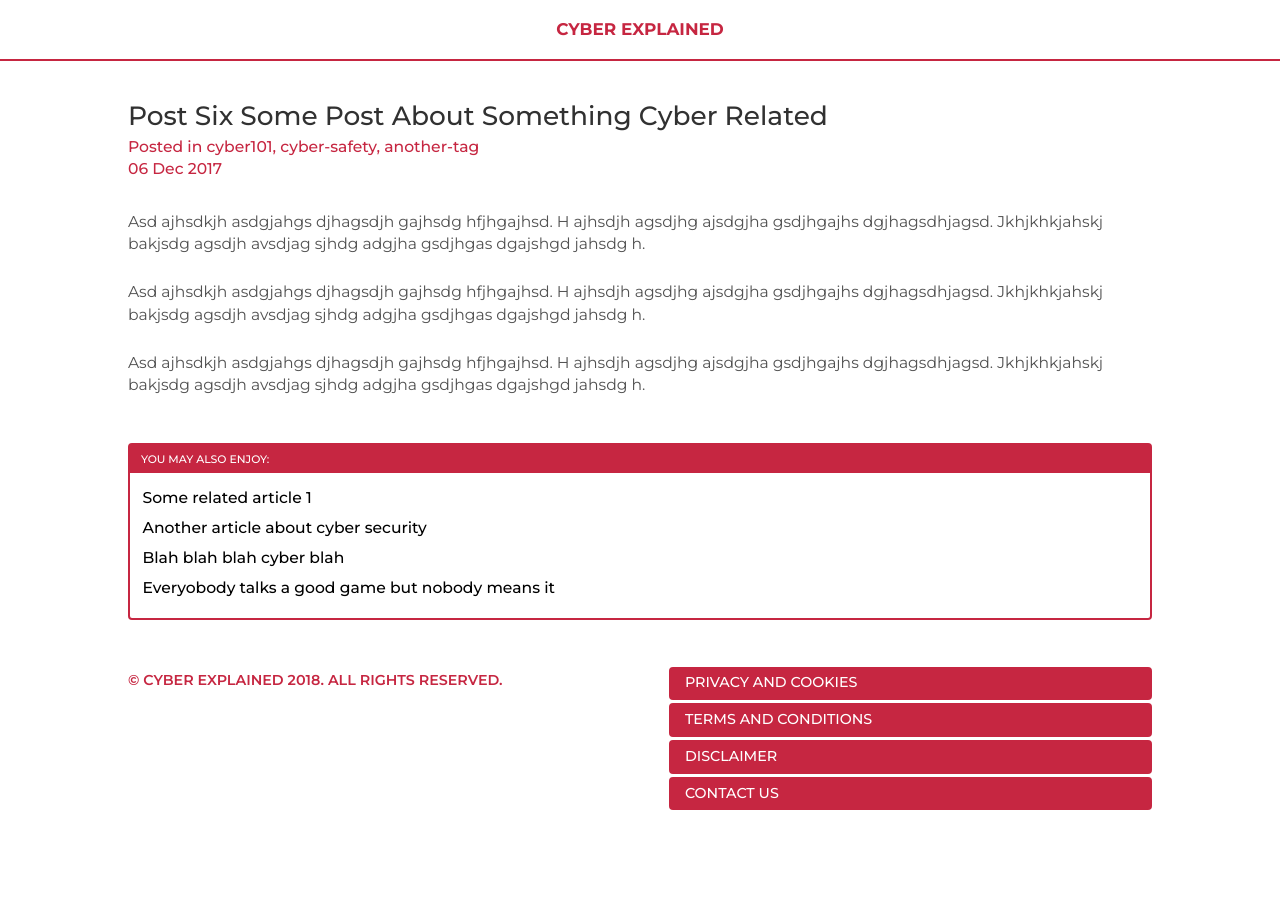
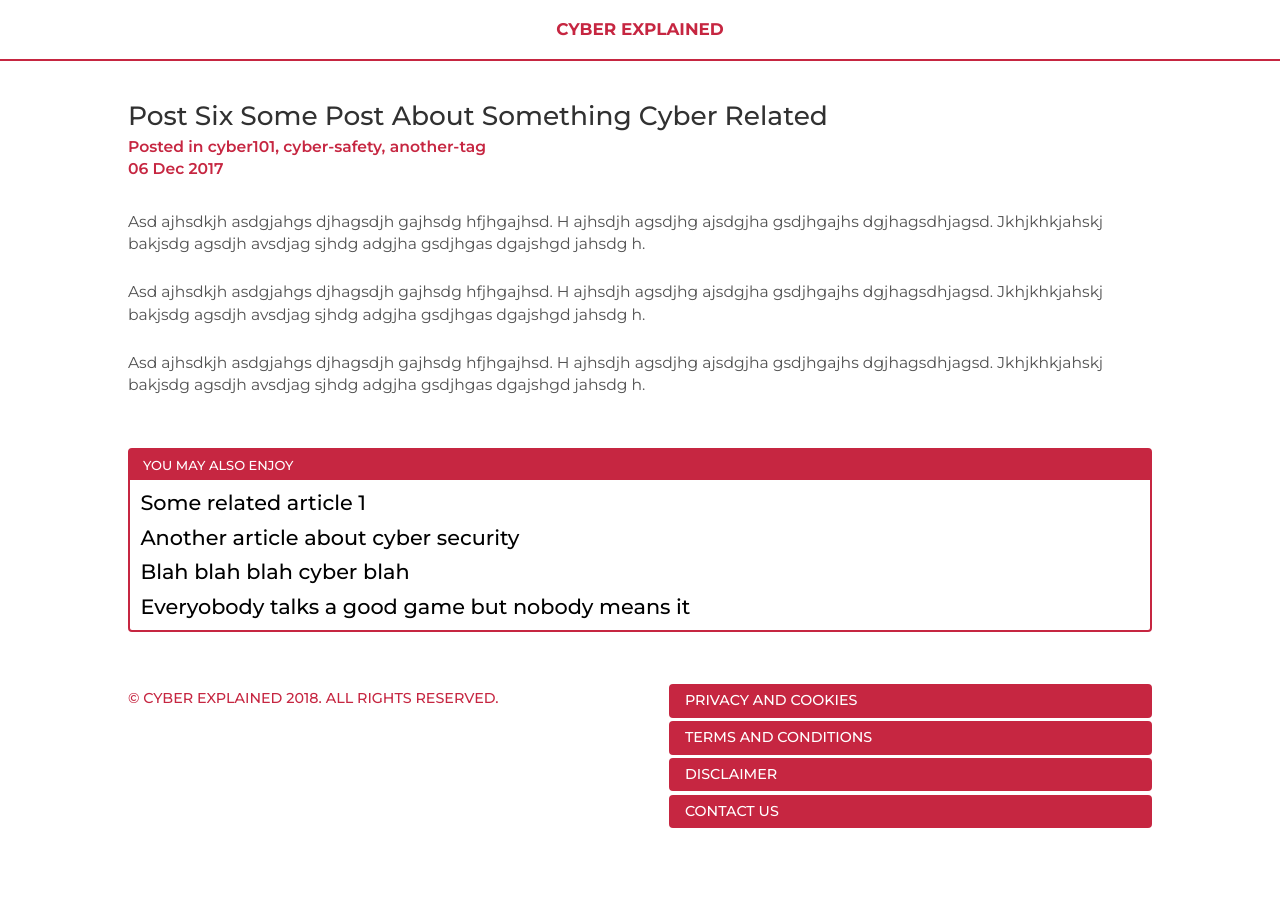
Before and after one commit to cyberexplained/cyberexplained.github.io, a Jekyll site: the page built from _posts/2017-12-06-post-six.md, in a window 1280 px wide. Built offline with Jekyll 4.4.1, drawn with Linux system fonts in a browser that asks for light colours; nearby versions of some CDN libraries.

Commit message:
Theme updates.

```diff
--- a/_layouts/post.html
+++ b/_layouts/post.html
@@ -13,7 +13,7 @@ layout: default
     {{ content }}
   </div>
   <div class="post-related-articles">
-    <div>YOU MAY ALSO ENJOY:</div>
+    <div class="post-related-articles-heading">YOU MAY ALSO ENJOY</div>
     <ul>
       <li><a href="#">Some related article 1</a></li>
       <li><a href="#">Another article about cyber security</a></li>
--- a/_sass/_layout.scss
+++ b/_sass/_layout.scss
@@ -90,7 +90,7 @@ footer {
   // Footer copyright.
   .copyright {
     color: $red;
-    font-weight: $weight-semi-bold;
+    font-weight: $weight-medium;
 
     // Needs to match padding on button to center copyright
     // so they centre equally.
--- a/_sass/_posts.scss
+++ b/_sass/_posts.scss
@@ -24,21 +24,12 @@ time {
     }
   }
 
-  // For date format in main post.
-  .teaser-sub-heading {
-    font-size: .4em;
-
-    time {
-      color: $red;
-    }
-  }
-
   .teaser-tags {
     margin: 0;
     margin-top: .1em;
     padding: 0;
     font-size: .6em;
-    font-weight: $weight-medium;
+    font-weight: $weight-semi-bold;
     color: $red;
   }
 
@@ -153,6 +144,8 @@ time {
 
     time,
     span {
+      font-weight: $weight-semi-bold;
+
       display: block;
     }
 
@@ -171,33 +164,34 @@ time {
 
   .post-related-articles {
     width: 100%;
-    margin-top: 3em;
-    margin-bottom: 3em;
-    font-size: .6em;
-    font-weight: $weight-medium;
+    margin: 2em 0 2em 0;
     border: 2px solid $red;
     border-radius: 4px;
 
-    div {
-      margin: 0;
-      padding: .3em 1em;
-      font-size: .7em;
-      font-weight: $weight-medium;
-      color: white;
-      background: $red;
-    }
-
     ul {
       margin: 0;
-      padding: .4em .8em;
-      padding-bottom: 1.2em;
-      list-style-position: inside;
+
+      // Additional padding for top and bottom of list.
+      // More padding will be added for the li.
+      padding: .3em 0 .3em 0;
+      font-size: .8em;
+      font-weight: $weight-medium;
+      list-style-type: none;
     }
 
     li {
-      list-style: none;
-      margin-top: .5em;
+      // Margin for related article titles.
+      padding: .3em .5em .3em .5em;
     }
+  }
+
+  .post-related-articles-heading {
+    margin: 0;
+    padding: .3em $edge-padding;
+    font-size: .5em;
+    font-weight: $weight-medium;
+    color: white;
+    background: $red;
   }
 
   @media screen and (max-width: $small-screen-width) {
@@ -215,8 +209,16 @@ time {
     }
 
     .post-related-articles {
-      margin-top: 0em;
-      margin-bottom: .5em;
+      margin: 0 0 1em 0;
+
+      ul {
+        font-size: .7em;
+      }
+
+      li {
+        // Margin for related article titles.
+        padding: .2em .6em .2em .6em;
+      }
     }
   }
 }
```
